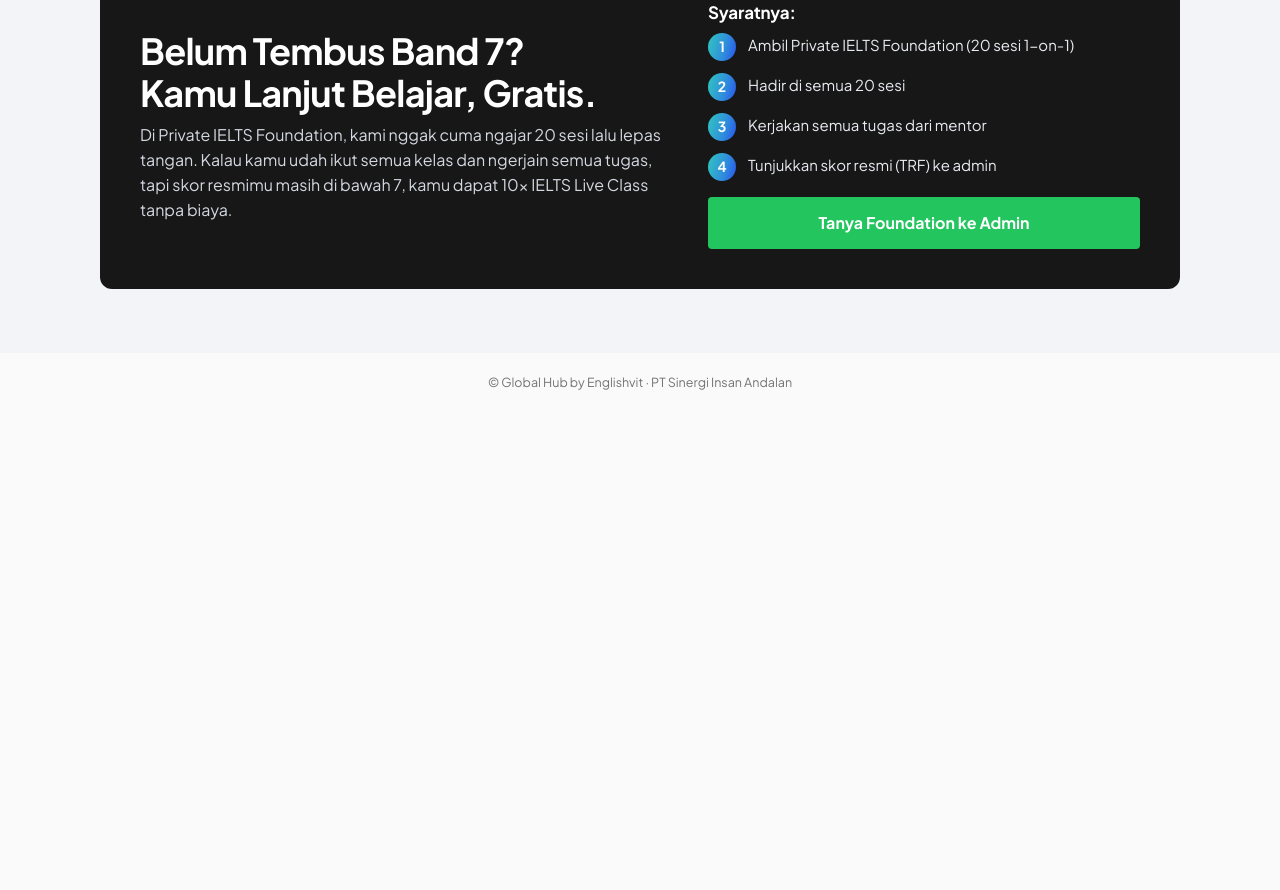
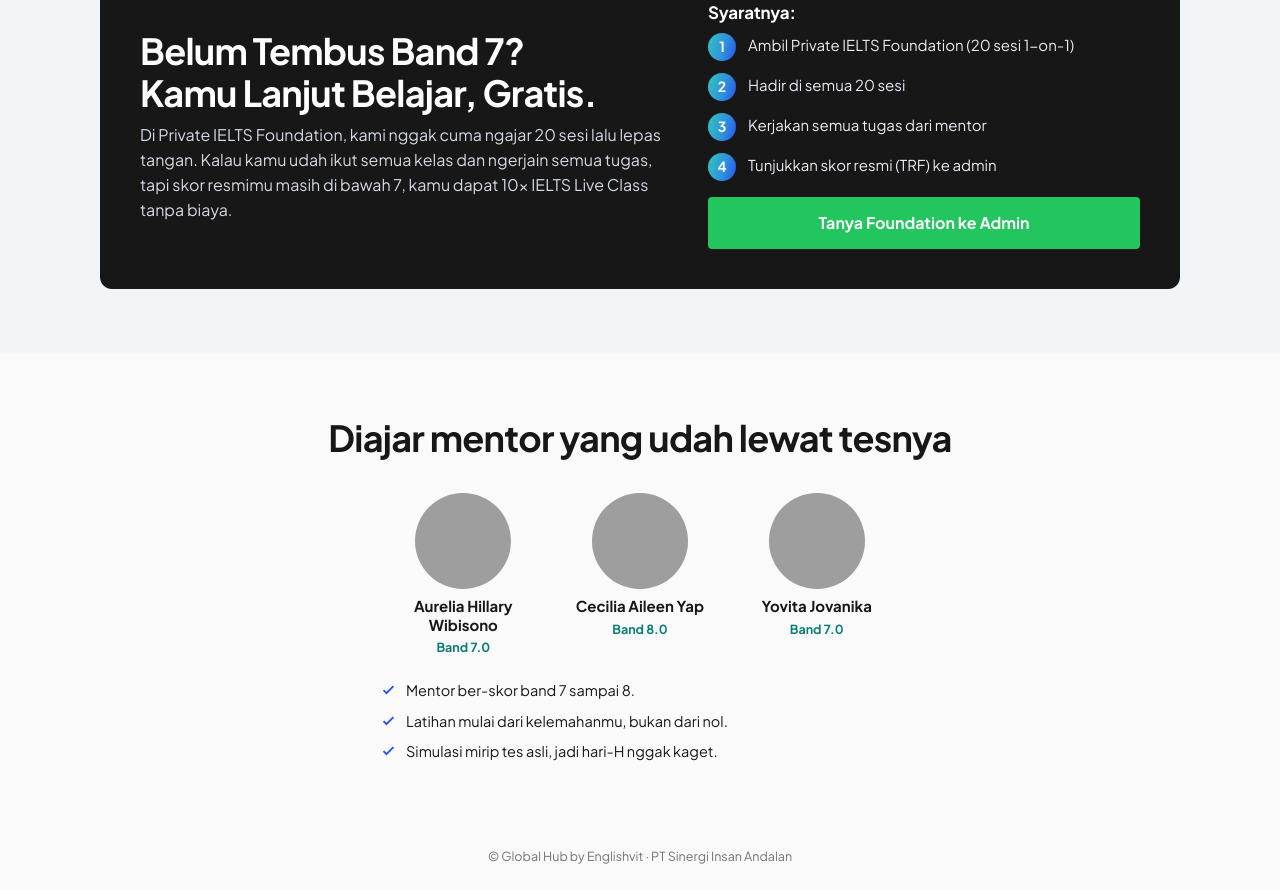
Before and after one commit to raihanhafidh/globalhublp, a plain HTML site: page ieltsgo-v2/index.html in a window 1280 px wide. Shown: the part 2347-3237 px from the top of the page. Before the commit the page ends 2764 px from the top, so only its background shows below. Drawn offline with Linux system fonts and the light colour scheme; grey boxes are pictures that could not be loaded.

Commit message:
Add compact mentor row
Co-Authored-By: Claude Opus 5.5 <noreply@anthropic.com>

```diff
--- a/ieltsgo-v2/index.html
+++ b/ieltsgo-v2/index.html
@@ -615,6 +615,23 @@ footer{padding:20px 0 24px;font-size:12.5px;color:var(--ink-3);text-align:center
   </div>
 </section>
 
+<!-- MENTOR (satu baris, tanpa panel detail) -->
+<!-- TODO [V]: masa mengajar Aurelia tertulis 2 tahun di kartu dan 4 tahun di detail halaman live. Masa mengajar tidak ditampilkan sampai dikonfirmasi. -->
+<section class="sec">
+  <div class="wrap">
+    <div class="head"><h2>Diajar mentor yang udah lewat tesnya</h2></div>
+    <div class="mround">
+      <figure><img src="https://globalhub.id/mentor/default/aurelia.avif" alt="Aurelia Hillary Wibisono" width="72" height="72" loading="lazy"><b>Aurelia Hillary Wibisono</b><span>Band 7.0</span></figure>
+      <figure><img src="https://globalhub.id/mentor/default/cecilia.avif" alt="Cecilia Aileen Yap" width="72" height="72" loading="lazy"><b>Cecilia Aileen Yap</b><span>Band 8.0</span></figure>
+      <figure><img src="https://globalhub.id/mentor/default/yovita.avif" alt="Yovita Jovanika" width="72" height="72" loading="lazy"><b>Yovita Jovanika</b><span>Band 7.0</span></figure>
+    </div>
+    <ul class="checks mlines">
+      <li>Mentor ber-skor band 7 sampai 8.</li>
+      <li>Latihan mulai dari kelemahanmu, bukan dari nol.</li>
+      <li>Simulasi mirip tes asli, jadi hari-H nggak kaget.</li>
+    </ul>
+  </div>
+</section>
 
 </main>
 
```
Also changed, not shown: src/ieltsgo-v2.html (+17 -0 lines).
